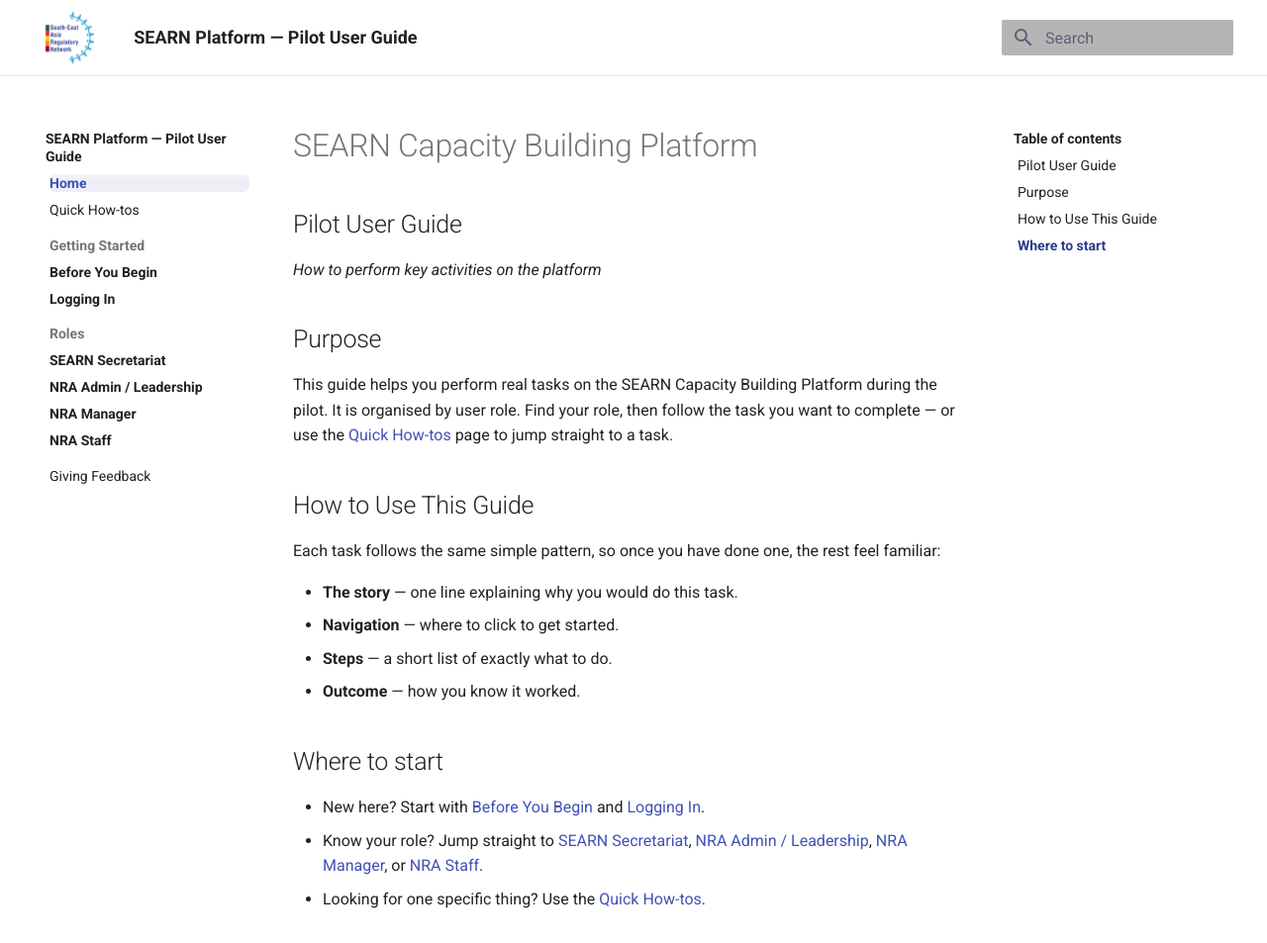
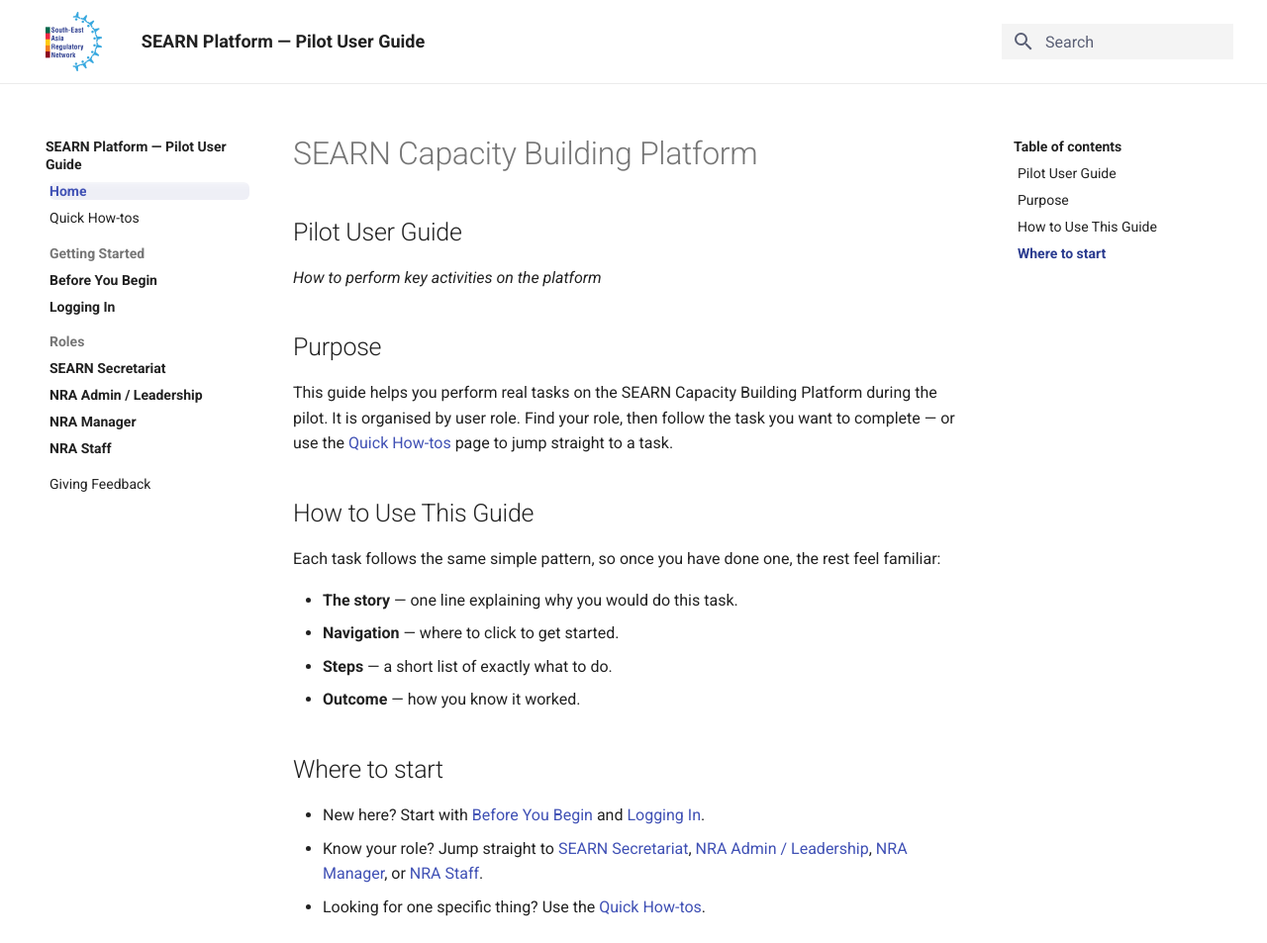
Before and after one commit to TitanEd/searn-lms-docs, an MkDocs documentation site: the page built from docs/index.md, in a window 1280 px wide and 953 px high. Shown: the whole window at 99% size. Built offline with MkDocs 1.6.1 and Material for MkDocs 9.7.7, drawn with Linux system fonts in a browser that asks for light colours.

Commit message:
updated content

```diff
--- a/docs/stylesheets/extra.css
+++ b/docs/stylesheets/extra.css
@@ -195,6 +195,10 @@
    than Material's default header-logo size to stay legible. */
 .md-header__button.md-logo img,
 .md-header__button.md-logo svg {
-  height: 2.6rem;
+  height: 3rem;
   width: auto;
 }
+
+.md-search__form {
+  background-color: inherit;
+}
```
Also changed, not shown: CLAUDE.md (+2 -2 lines).
